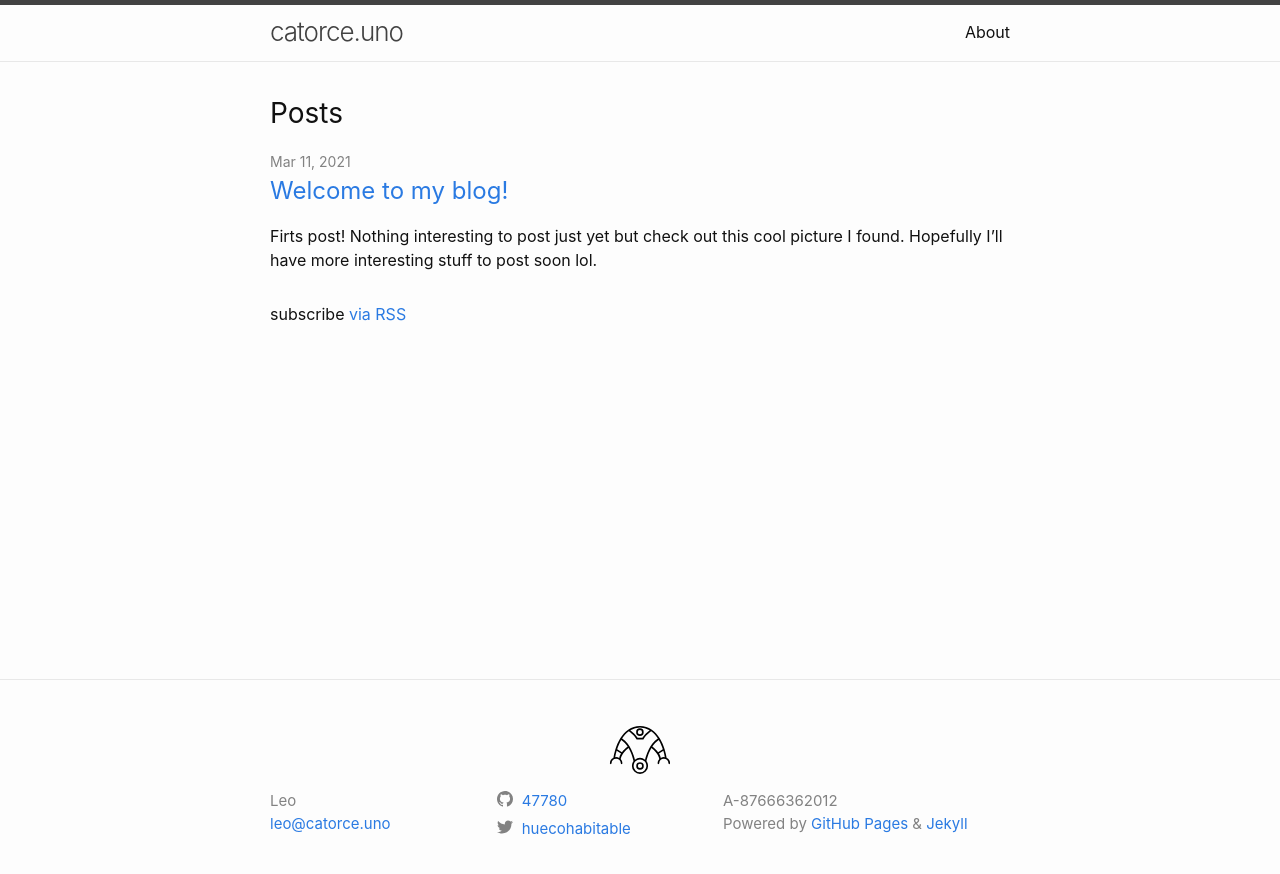
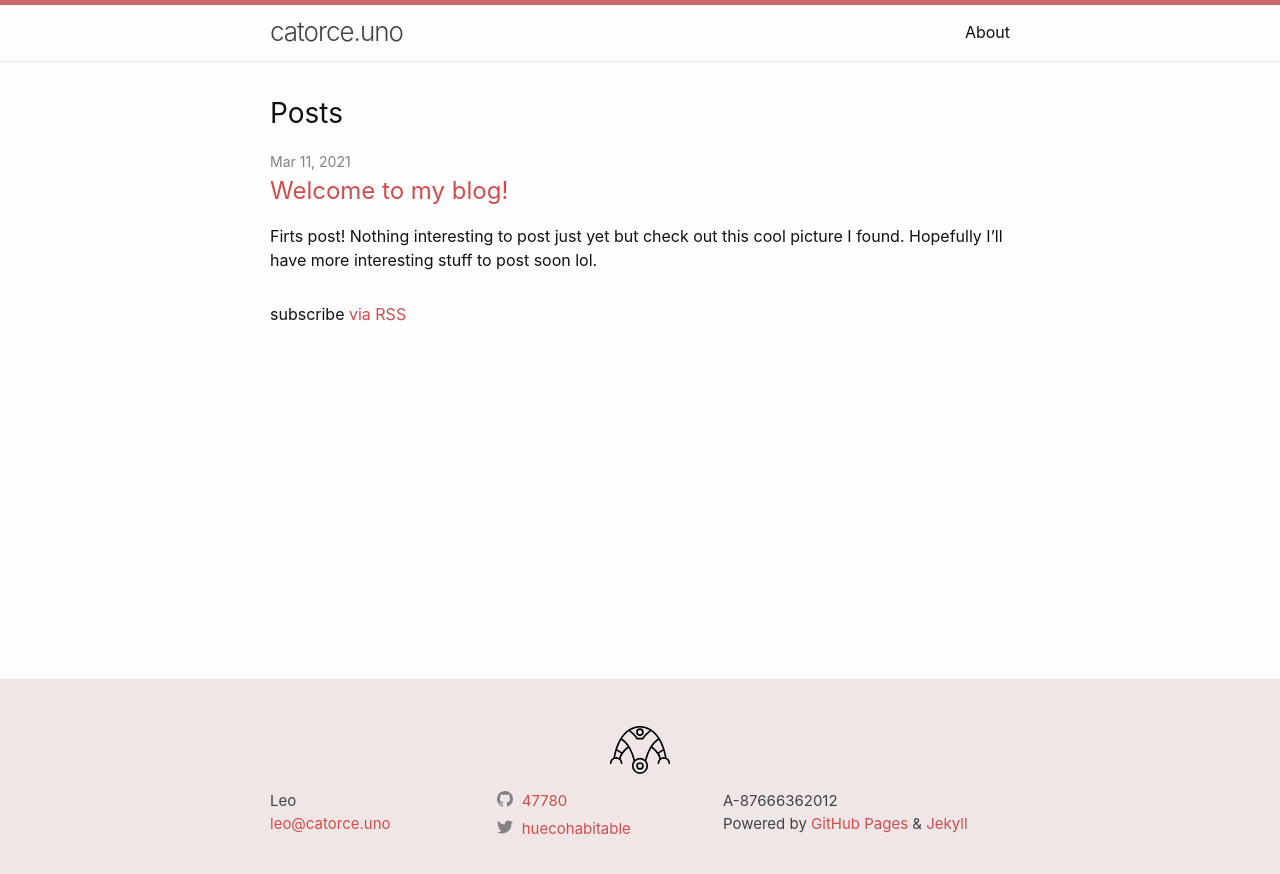
Before and after one commit to 47780/47780.github.io, a Jekyll site: the page built from index.markdown, in a window 1280 px wide. Shown: the top 874 px of the page. Built offline with Jekyll 4.4.1, drawn with Linux system fonts in a browser that asks for light colours.

Commit message:
Added more color variables to the css

```diff
--- a/_sass/minima.scss
+++ b/_sass/minima.scss
@@ -12,7 +12,9 @@ $spacing-unit:     30px !default;
 
 $text-color:       #111 !default;
 $background-color: #fdfdfd !default;
-$brand-color:      #2a7ae2 !default;
+$background-color-alt: #f0e6e6 !default;
+$brand-color:      #D14D4D !default;
+$brand-color-alt: #CC6A6A !default;
 
 $grey-color:       #828282 !default;
 $grey-color-light: lighten($grey-color, 40%) !default;
--- a/_sass/minima/_layout.scss
+++ b/_sass/minima/_layout.scss
@@ -2,7 +2,7 @@
  * Site header
  */
 .site-header {
-  border-top: 5px solid $grey-color-dark;
+  border-top: 5px solid $brand-color-alt;
   border-bottom: 1px solid $grey-color-light;
   min-height: $spacing-unit * 1.865;
 
@@ -108,6 +108,7 @@
 .site-footer {
   border-top: 1px solid $grey-color-light;
   padding: $spacing-unit 0;
+  background-color: $background-color-alt;
 }
 
 .footer-heading {
@@ -124,7 +125,7 @@
 
 .footer-col-wrapper {
   @include relative-font-size(0.9375);
-  color: $grey-color;
+  color: $grey-color-dark;
   margin-left: -$spacing-unit / 2;
   @extend %clearfix;
 }
```
